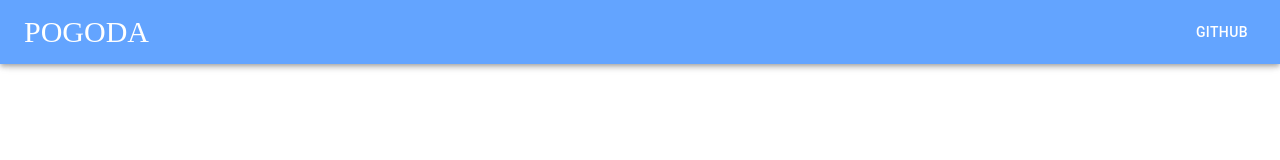
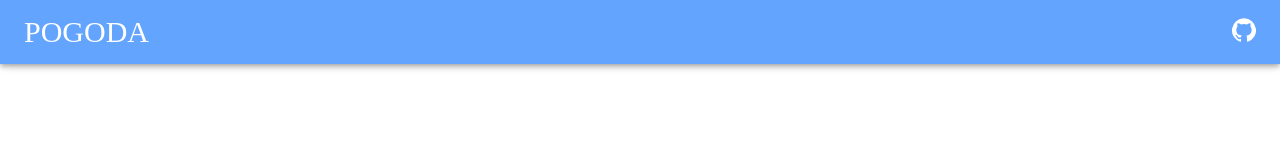
Before and after one commit to dtsioma/pogoda, a React (Create React App) app: page / in a window 1280 px wide. Shown: the top 160 px of the page. Built offline with nearby package versions, Linux system fonts and the light colour scheme; a web font is replaced by a local one.

Commit message:
changed header Github icon

```diff
--- a/package.json
+++ b/package.json
@@ -4,6 +4,7 @@
   "private": true,
   "dependencies": {
     "@material-ui/core": "^4.12.2",
+    "@material-ui/icons": "^4.11.2",
     "@testing-library/jest-dom": "^5.11.4",
     "@testing-library/react": "^11.1.0",
     "@testing-library/user-event": "^12.1.10",
--- a/src/components/header/Header.tsx
+++ b/src/components/header/Header.tsx
@@ -1,4 +1,5 @@
-import { Theme, AppBar, Toolbar, makeStyles, Button } from "@material-ui/core";
+import { Theme, AppBar, Toolbar, makeStyles, Link } from "@material-ui/core";
+import GitHubIcon from "@material-ui/icons/GitHub";
 
 const useStyles = makeStyles((theme: Theme) => ({
   title: {
@@ -7,7 +8,7 @@ const useStyles = makeStyles((theme: Theme) => ({
     textTransform: "uppercase",
     flexGrow: 1,
   },
-  button: {
+  link: {
     color: theme.palette.primary.contrastText,
   },
 }));
@@ -19,13 +20,13 @@ const Header = () => {
     <AppBar>
       <Toolbar>
         <span className={classes.title}>pogoda</span>
-        <Button
+        <Link
           href={process.env.REACT_APP_GITHUB_LINK!}
-          className={classes.button}
+          className={classes.link}
           target="_blank"
         >
-          Github
-        </Button>
+          <GitHubIcon />
+        </Link>
       </Toolbar>
     </AppBar>
   );
```
Also changed, not shown: 1 other file (tests, documents, lock files or other folders).
